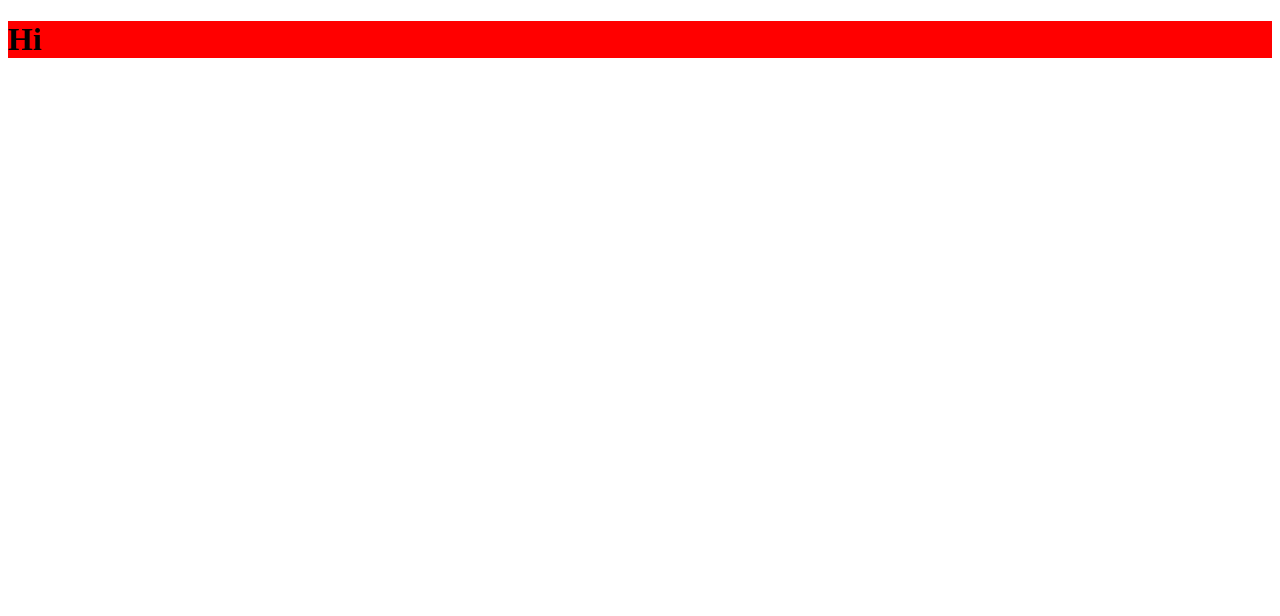
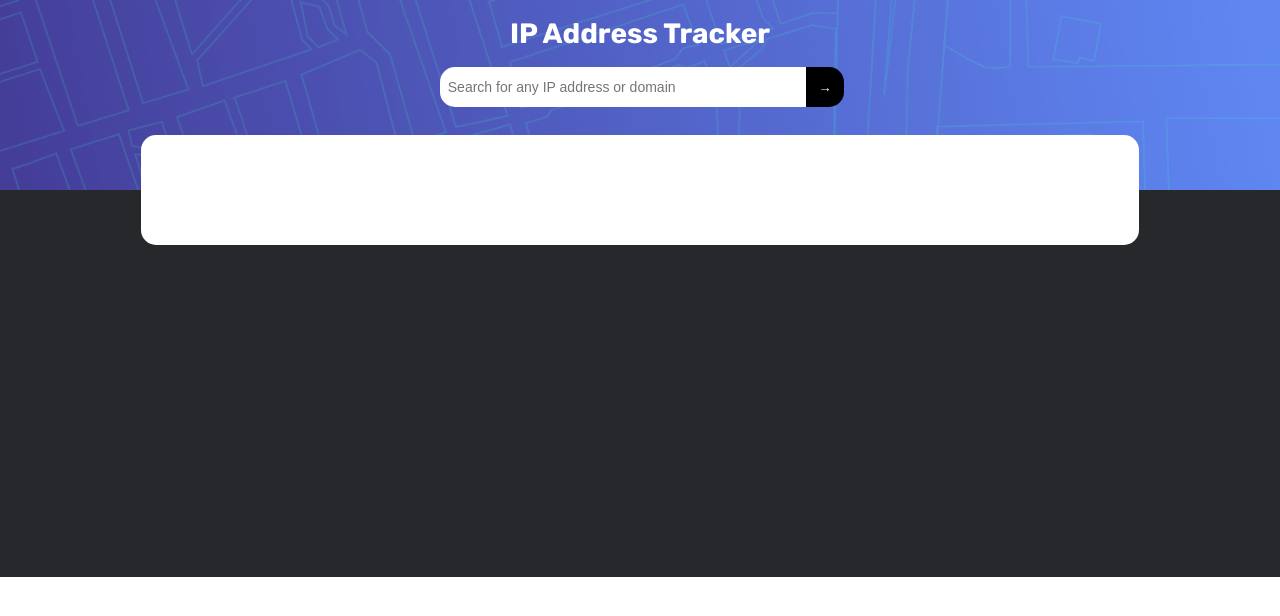
Before and after one commit to rabtennamgyal/IP-address-FM, a React (Create React App) app: page / in a window 1280 px wide. Shown: the top 616 px of the page. Built offline with nearby package versions, Linux system fonts and the light colour scheme.

Commit message:
created the layout

```diff
--- a/src/App.js
+++ /dev/null
@@ -1,12 +0,0 @@
-
-function App() {
-  return (
-    <div className="App">
-      <h1>
-        Hi
-      </h1>
-    </div>
-  );
-}
-
-export default App;
--- a/src/index.js
+++ b/src/index.js
@@ -1,6 +1,6 @@
 import React from 'react';
 import ReactDOM from 'react-dom';
-import App from './App';
+import App from './js/App';
 import './sass/main.scss';
 
 
--- /dev/null
+++ b/src/js/App.js
@@ -0,0 +1,13 @@
+import Head from '../js/components/head';
+import Body from '../js/components/body';
+
+function App() {
+  return (
+    <div className="App">
+      <Head />
+      <Body />
+    </div>
+  );
+}
+
+export default App;
--- /dev/null
+++ b/src/js/components/body.js
@@ -0,0 +1,9 @@
+function Body() {
+    return (
+        <div className='body'>
+
+        </div>
+    )
+}
+
+export default Body
--- /dev/null
+++ b/src/js/components/head.js
@@ -0,0 +1,22 @@
+function Head() {
+    return (
+        <div className='head'>
+            <h1>
+                IP Address Tracker
+            </h1>
+
+            <form>
+                <input id='ipInput' placeholder='  Search for any IP address or domain' />
+                <button>
+                    &rarr;
+                </button>
+            </form>
+
+            <div className='card'>
+
+            </div>
+        </div>
+    )
+}
+
+export default Head
--- /dev/null
+++ b/src/sass/components/body.scss
@@ -0,0 +1,4 @@
+.body {
+    height: 38.7rem;
+    background: #26282b;
+}
--- /dev/null
+++ b/src/sass/components/head.scss
@@ -0,0 +1,51 @@
+.head {
+    position: relative;
+    height: 19rem;
+    background-image: url('../../images/back.png');
+    background-size: cover;
+    display: flex;
+    flex-direction: column;
+    align-items: center;
+
+    h1 {
+        font-family: Rubik, sans-serif;
+        color: #fff;
+        font-size: 2.8rem;
+        margin: 1.7rem 0;
+    }
+
+    input {
+        position: relative;
+        border: none;
+        outline: none;
+        height: 4rem;
+        width: 40rem;
+        border-radius: 15px;
+        font-size: 1.4rem;
+    }
+
+    button {
+        cursor: pointer;
+        background: #000;
+        border: none;
+        outline: none;
+        height: 4rem;
+        width: 3.8rem;
+        margin-left: -3.4rem;
+        position: absolute;
+        border-top-right-radius: 15px;
+        border-bottom-right-radius: 15px;
+        color: #fff;
+    }
+
+    .card {
+        outline: none;
+        border: none;
+        border-radius: 15px;
+        position: absolute;
+        background: #fff;
+        height: 11rem;
+        width: 78%;
+        margin-top: 13.5rem;
+    }
+}
--- /dev/null
+++ b/src/sass/global/_global.scss
@@ -0,0 +1,12 @@
+*,
+*::before,
+*::after {
+    margin: 0;
+    padding: 0;
+    box-sizing: inherit;
+}
+
+html, body {
+    font-size: 62.5%;
+    box-sizing: border-box;
+}
--- /dev/null
+++ b/src/sass/global/_variables.scss
@@ -0,0 +1 @@
+@import url('https://fonts.googleapis.com/css2?family=Rubik:wght@400;500;700&display=swap');
--- a/src/sass/main.scss
+++ b/src/sass/main.scss
@@ -1,3 +1,8 @@
-.App {
-    background: red;
-}
+// Globals 🌍🌎🌏
+@import '../sass/global/global';
+@import '../sass/global/variables';
+
+
+// Components 🤖
+@import '../sass/components/head.scss';
+@import '../sass/components/body.scss';
```
Also changed, not shown: src/images/back.png (renamed from src/images/pattern-bg.png), 1 other file (tests, documents, lock files or other folders).
